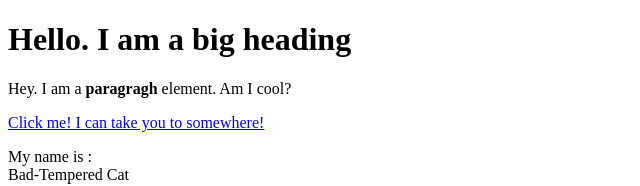
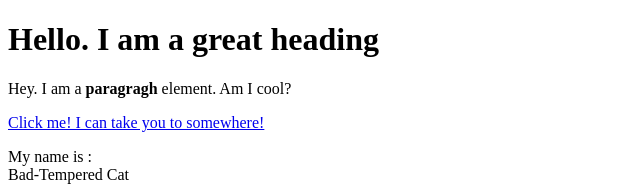
Before and after one commit to BeccaCheng/cartoon-hero, a plain HTML site: page test.html in a window 1280 px wide. Shown: the top 186 px of the page, without its empty margins (0-640 px from the left). Drawn offline with Linux system fonts and the light colour scheme.

Commit message:
add a "great" instead "big"

```diff
--- a/test.html
+++ b/test.html
@@ -4,7 +4,7 @@
 	<title>Test Page</title>
 </head>
 <body>
-	<h1>Hello. I am a big heading</h1>
+	<h1>Hello. I am a great heading </h1>
 	<p>Hey. I am a <b> paragragh </b> element. Am I cool?</p>
 	<a href="http://google.com" target="_blank" title="Let's go to google">Click me! I can take you to somewhere!</a>
 	<p> My name is : <br>
```
